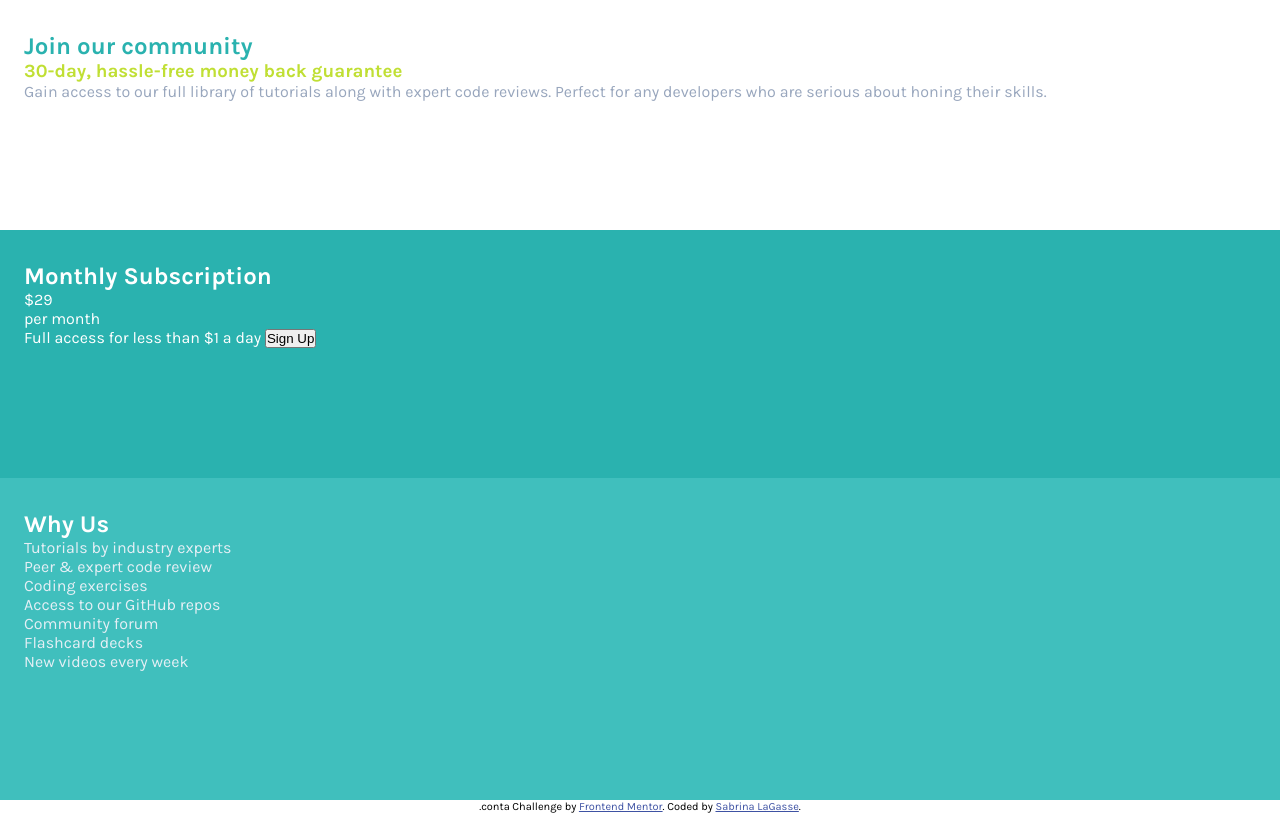
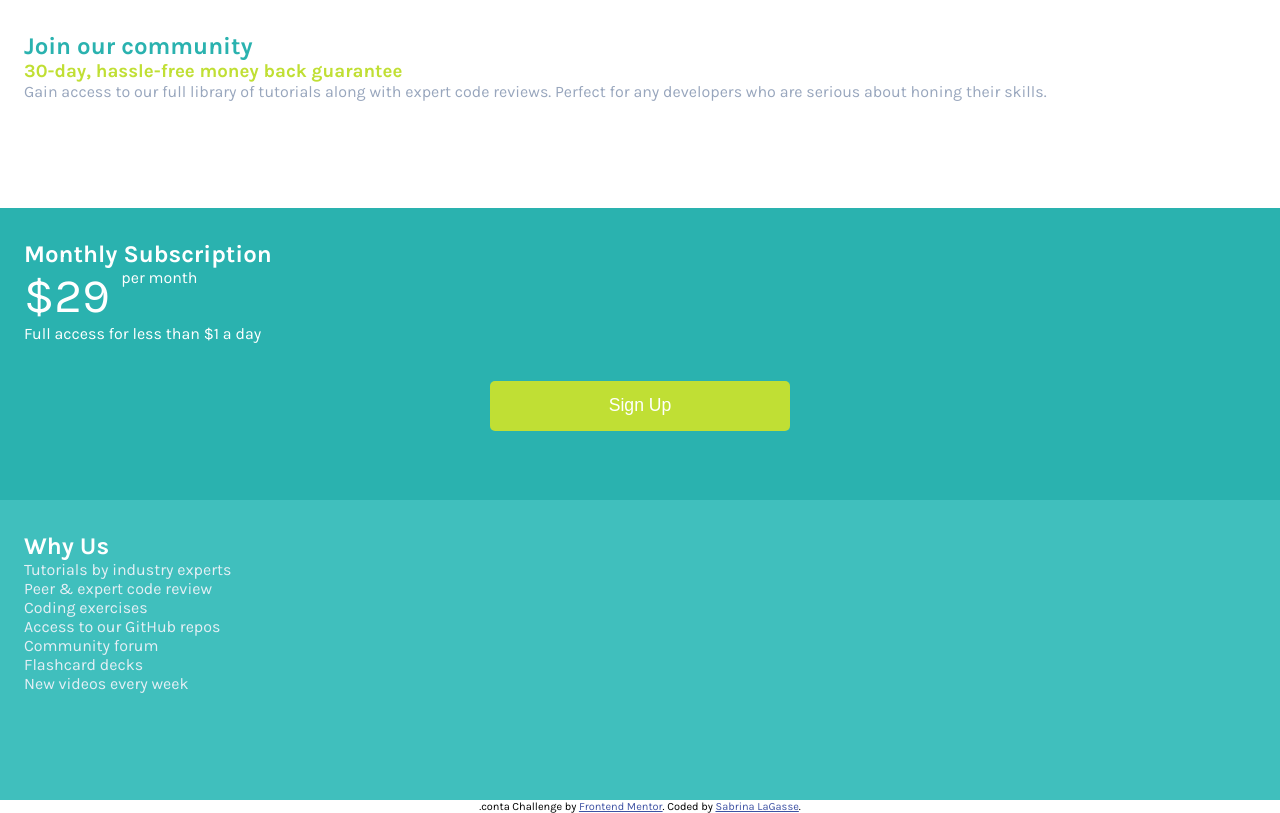
Before and after one commit to sabrinalagasse/single-price-grid, a plain HTML site: page index.html in a window 1280 px wide. Drawn offline with Linux system fonts and the light colour scheme.

Commit message:
Update styling

```diff
--- a/index.html
+++ b/index.html
@@ -39,11 +39,11 @@
       </div>
       <div class="monthly">
         <h2>Monthly Subscription</h2>
-        <div class="price">
-          <div class="dollars">&dollar;29</div>
-          per month
+        <div id="price">
+          <div id="dollars">&dollar;29&nbsp;</div>
+          <div>per month</div>
         </div>
-        Full access for less than &dollar;1 a day
+        <p>Full access for less than &dollar;1 a day</p>
         <button>Sign Up</button>
       </div>
       <div class="why">
--- a/style.css
+++ b/style.css
@@ -54,6 +54,27 @@ h2 {
   width: 100%;
   background-color: var(--cyan);
   color: #fff;
+  display: flex;
+  flex-direction: column;
+  justify-content: start;
+}
+
+#price {
+  display: flex;
+}
+
+#dollars {
+  font-size: 3rem;
+}
+.monthly button {
+  width: 300px;
+  height: 50px;
+  margin: auto;
+  background-color: var(--yellow);
+  border: none;
+  border-radius: 5px;
+  font-size: 1.1rem;
+  color: #fff;
 }
 
 .why {
```
